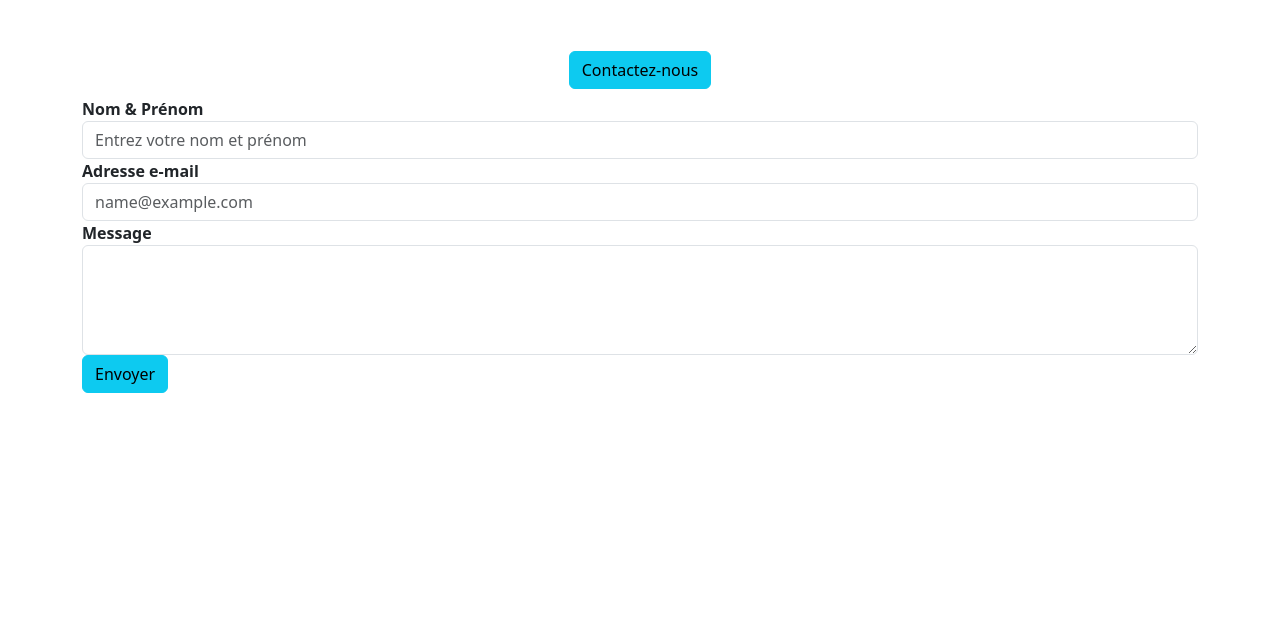
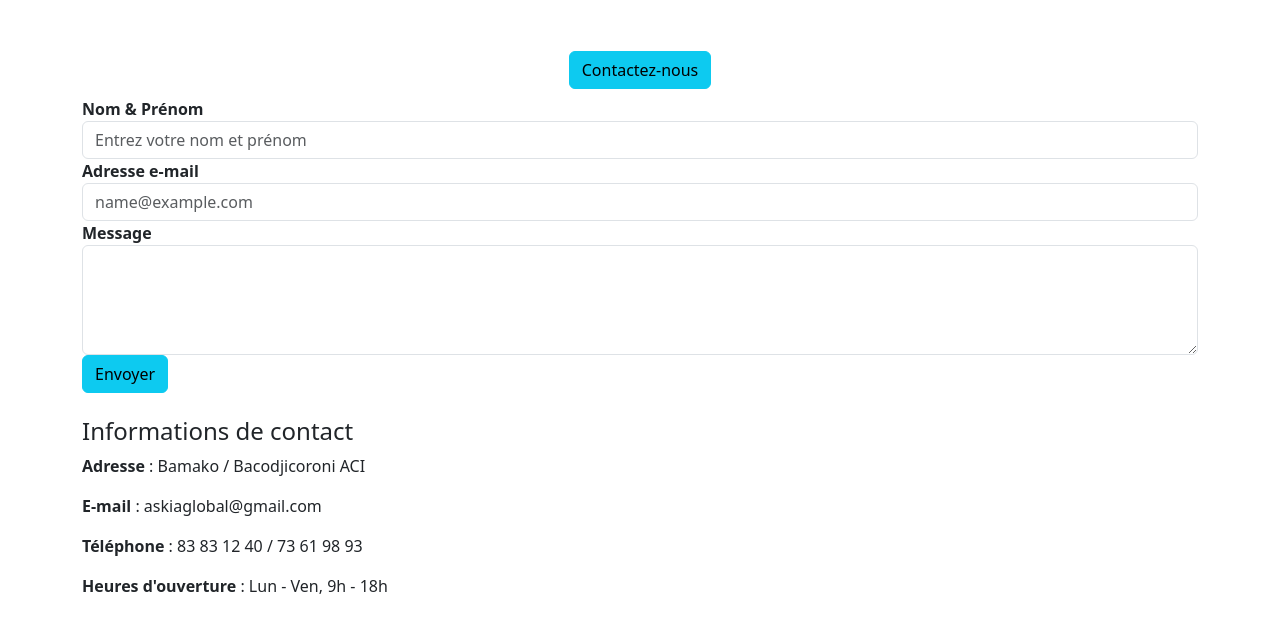
Before and after one commit to Hamadoun23/contact1, a plain HTML site: page index.html in a window 1280 px wide. Drawn offline with nearby package versions, Linux system fonts and the light colour scheme.

Commit message:
Remplissage de la section de contact

```diff
--- a/index.html
+++ b/index.html
@@ -31,6 +31,12 @@
         <button type="submit" class="btn btn-info custom-btn">Envoyer</button>
       </form>
       <br>
+      <!-- Contact information -->
+      <h4>Informations de contact</h4>
+      <p><b> Adresse </b>: Bamako / Bacodjicoroni ACI </p>
+      <p><b> E-mail </b>: askiaglobal@gmail.com</p>
+      <p><b> Téléphone </b>: 83 83 12 40 / 73 61 98 93 </p>
+      <p><b> Heures d'ouverture </b>: Lun - Ven, 9h - 18h</p>
     </div>
   </section>
 
```
